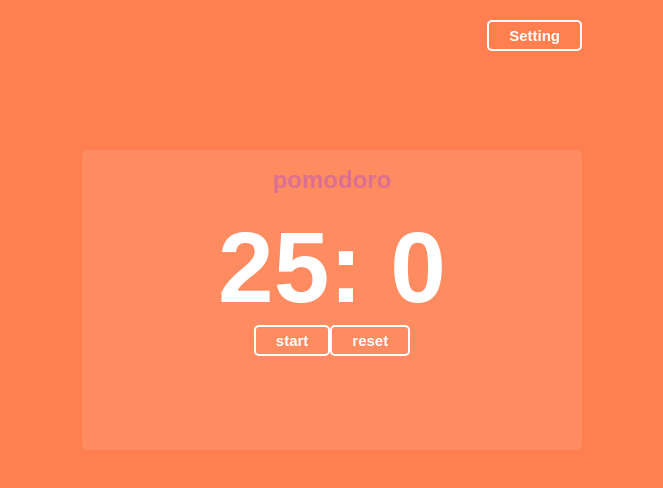
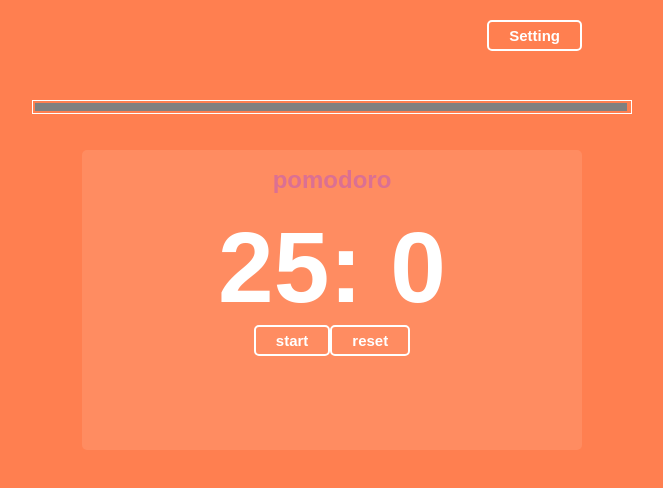
Before and after one commit to OlehHinko/pomodoro-timer, a React (Create React App) app: page / in a window 1280 px wide. Shown: the top 488 px of the page, without its empty margins (308-971 px from the left). Built offline with nearby package versions, Linux system fonts and the light colour scheme; a web font is replaced by a local one.

Commit message:
added indicator timer

```diff
--- /dev/null
+++ b/src/components/indicator.js
@@ -0,0 +1,39 @@
+import React from "react";
+import styled from 'styled-components';
+import { connect } from "react-redux";
+
+const TimerIndicator = styled.h1`
+    width: 600px;
+    margin: 0 auto;
+    position: fixed;
+    top: 100px;
+    left: calc(50% - 300px);
+    .layout {
+        height: 12px;
+        border: 1px solid white;
+        .indicator {
+            margin: 2px;
+            height: 8px;
+            background-color: gray;
+        }
+    }
+`;
+
+
+function Indicator(props) {
+
+      return (
+        <TimerIndicator>
+            <div className="layout">
+                <div className="indicator" style={{ width: props.indicatorWidth}}></div>
+            </div>
+        </TimerIndicator>
+      );
+  }
+
+  export default connect(state => {
+      return {
+          indicatorWidth: state.timer.indicatorWidth,
+      };
+    }
+  )(Indicator);
--- a/src/components/timer.js
+++ b/src/components/timer.js
@@ -5,8 +5,7 @@ import Actions from "../redux/actions";
 import i18n from "i18next";
 import { useTranslation, initReactI18next } from "react-i18next";
 import { withTranslation } from 'react-i18next';
-import { conditionalExpression } from "@babel/types";
-
+import Indicator from "./indicator"
 
 
 const Title = styled.h1`
@@ -46,9 +45,12 @@ class Timer extends Component {
 
     }
 
-    componentWillUpdate() {
-      const { seconds, setCounterSkip } = this.props;
+    componentWillUpdate(preProps) {
+      const { seconds, setCounterSkip, title } = this.props;
+      if(seconds !== preProps.seconds) {
+        this.handleIndicatorCalculationWidth(seconds, title);
 
+      }
       if(seconds === 1) {
         clearInterval(this.interval);
         setCounterSkip();
@@ -62,9 +64,9 @@ class Timer extends Component {
     }
 
     handleTimerStart = () => {
-      const {tick } = this.props;
-        this.interval = setInterval(() => tick(), 1000);
-        this.setState({timerStart: true})
+      const {tick, title, seconds } = this.props;
+      this.interval = setInterval(() => tick(seconds, title), 1000);
+      this.setState({timerStart: true})
     }
 
     handleTimerReset = () => {
@@ -94,25 +96,38 @@ class Timer extends Component {
 
       if ( counterSkip === 8 ) {
         setSeconds(longBreakDurations);
-        setTimerTitle("long beak")
+        setTimerTitle("long break")
       } else if (counterSkip % 2 === 0 ) {
         setSeconds(shortBreakDurations);
-        setTimerTitle("short beak");
+        setTimerTitle("short break");
       } else {
         setSeconds(pomodoroDurations);
         setTimerTitle("pomodoro")
       }
     }
 
+     handleIndicatorCalculationWidth = (indicatorWidth, title) => {
+      const {setTimerIndicatorWidth} = this.props;
+      let duration;
+      if(title === "pomodoro") {
+        duration = 1500;
+      } else if (title === "long break") {
+        duration = 1200;
+      } else if (title === "short break") {
+        duration = 300;
+      }
 
+      const width = (((indicatorWidth * 100)/duration) * 592) /100;
+      setTimerIndicatorWidth(width)
+    }
 
     render() {
       const { seconds, title, t} = this.props;
-      console.log(this.props)
 
       return (
         <Card>
             <Title>{t(title)}</Title>
+            <Indicator indicatorWidth={this.state.indicatorWidth}/>
             <Time>
                 {Math.floor(seconds / 60)  + ': ' + seconds % 60}
             </Time>
@@ -134,6 +149,7 @@ class Timer extends Component {
         pomodoroDurations: state.timerSetting.pomodoroDurations,
         shortBreakDurations: state.timerSetting.shortBreakDurations,
         longBreakDurations: state.timerSetting.longBreakDurations,
+        indicatorWidth: state.timer.indicatorWidth,
       };
     },
     {
@@ -143,5 +159,6 @@ class Timer extends Component {
       setCounterSkip: Actions.timer.setCounterSkip,
       resetTimer: Actions.timer.resetTimer,
       setTimerTitle: Actions.timer.setTimerTitle,
+      setTimerIndicatorWidth: Actions.timer.setTimerIndicatorWidth,
     }
   )(withTranslation()(Timer));
--- a/src/redux/actions.js
+++ b/src/redux/actions.js
@@ -1,9 +1,23 @@
-import { setDefaultSetting, setSeconds, setCounterSkip, resetTimer, setTimerTitle } from "./timer-reduser";
+import {
+    setDefaultSetting,
+    setSeconds,
+    setCounterSkip,
+    resetTimer,
+    setTimerTitle,
+    setTimerIndicatorWidth
+} from "./timer-reduser";
 import { tick } from "./timer-reduser";
 import { setPomodoroDurations, setShortBreakDurations, setLongBreakDurations, setTimerLanguage} from "./timer-settings-reduser"
 
 export default {
-    timer: { setDefaultSetting, setSeconds, setCounterSkip, resetTimer, setTimerTitle },
+    timer: {
+        setDefaultSetting,
+        setSeconds,
+        setCounterSkip,
+        resetTimer,
+        setTimerTitle,
+        setTimerIndicatorWidth,
+    },
     tick: { tick },
     timerSetting: {setPomodoroDurations, setShortBreakDurations, setLongBreakDurations, setTimerLanguage}
 }
--- a/src/redux/timer-reduser.js
+++ b/src/redux/timer-reduser.js
@@ -4,12 +4,14 @@ export const SET_TIMER_SECONDS = "SET_TIMER_SECONDS";
 export const SET_TIMER_COUNTER_SKIP = "SET_TIMER_COUNTER_SKIP";
 export const RESET_TIMER = "RESET_TIMER";
 export const SET_TIMER_TITLE = "SET_TIMER_TITLE";
+export const SET_TIMER_INDICATOR_WIDTH = "SET_TIMER_INDICATOR_WIDTH"
 
 const initState = {
 	theme: "pomodoro",
 	title: "pomodoro",
 	counterSkip: 0,
 	seconds: 1500,
+	indicatorWidth: 592,
 };
 
 export const timerReducers = (state = initState, action) => {
@@ -26,6 +28,8 @@ export const timerReducers = (state = initState, action) => {
 			return { ...state, counterSkip: 0, seconds: 1500, title: "pomodoro" };
 		case SET_TIMER_TITLE:
 			return { ...state, title: action.payload };
+		case SET_TIMER_INDICATOR_WIDTH:
+			return { ...state, indicatorWidth: action.payload };
 		default:
 			return state;
 	}
@@ -54,3 +58,7 @@ export const resetTimer = () => async dispatch => {
 export const setTimerTitle = (title) => async dispatch => {
 	dispatch({ type: SET_TIMER_TITLE, payload: title });
 }
+
+export const setTimerIndicatorWidth = (width) => async dispatch => {
+	dispatch({ type: SET_TIMER_INDICATOR_WIDTH, payload: width });
+}
```
